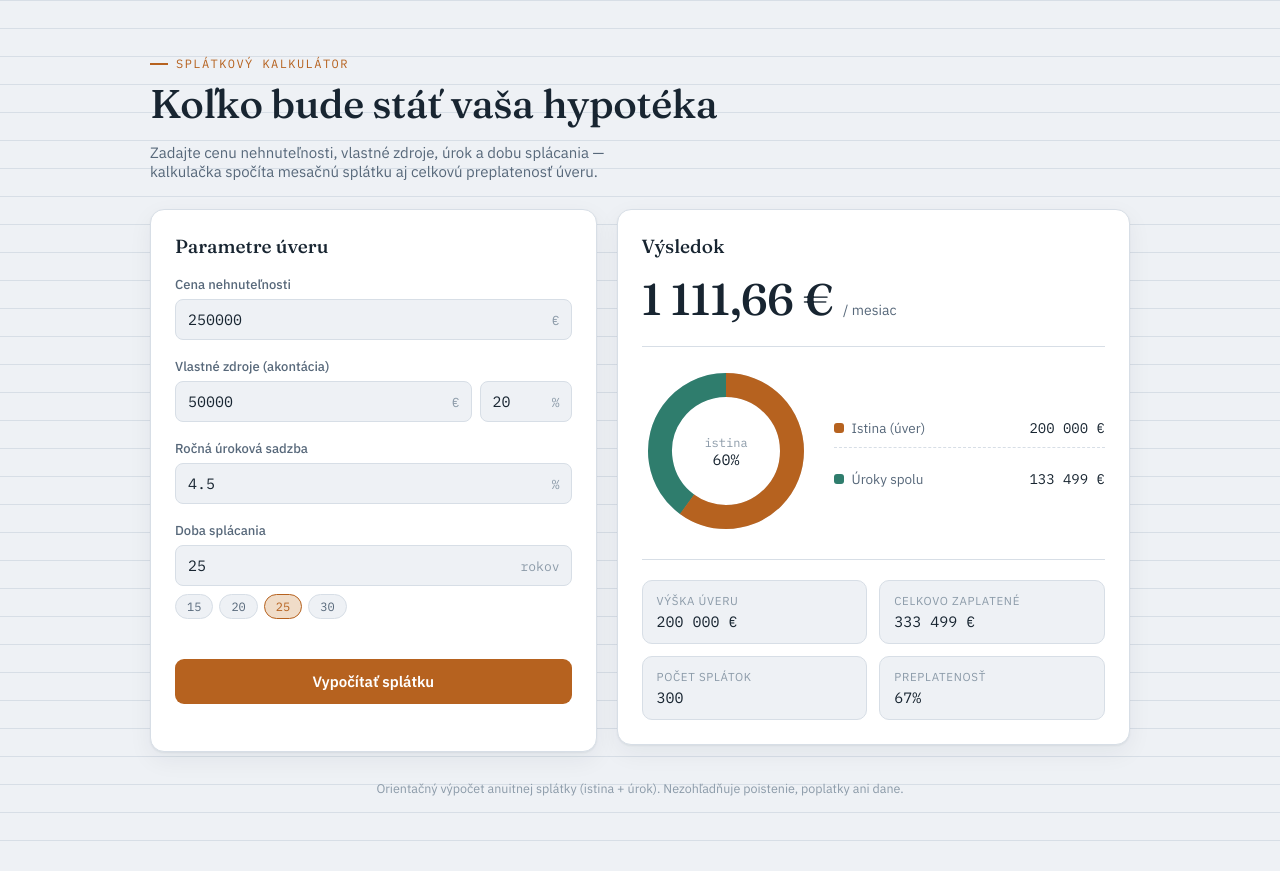
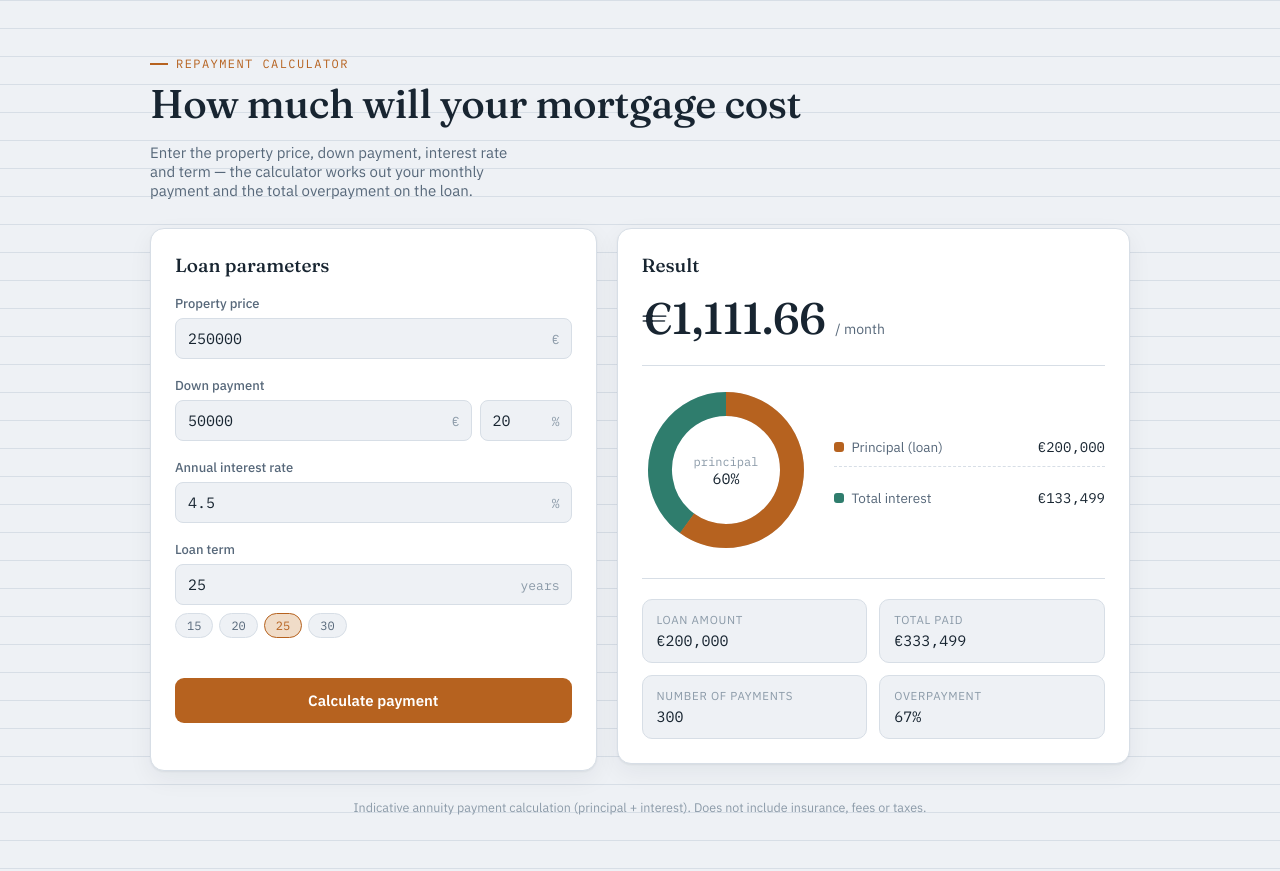
Before and after one commit to adibuj2804/mortgage-calculator-v2, a website built with Vite: page index.html in a window 1280 px wide. Built offline with nearby package versions, Linux system fonts and the light colour scheme.

Commit message:
feat: translate UI to English
Co-Authored-By: Claude Sonnet 5.5 <noreply@anthropic.com>

```diff
--- a/index.html
+++ b/index.html
@@ -1,8 +1,8 @@
 <!doctype html>
-<html lang="sk">
+<html lang="en">
   <head>
     <meta charset="utf-8" />
-    <title>Hypotekárna kalkulačka</title>
+    <title>Mortgage calculator</title>
     <meta name="viewport" content="width=device-width, initial-scale=1, viewport-fit=cover" />
     <link rel="preconnect" href="https://fonts.googleapis.com" />
     <link rel="preconnect" href="https://fonts.gstatic.com" crossorigin />
@@ -14,20 +14,20 @@
   <body>
     <div class="wrap">
       <header>
-        <div class="eyebrow">Splátkový kalkulátor</div>
-        <h1>Koľko bude stáť vaša hypotéka</h1>
+        <div class="eyebrow">Repayment calculator</div>
+        <h1>How much will your mortgage cost</h1>
         <p class="sub">
-          Zadajte cenu nehnuteľnosti, vlastné zdroje, úrok a dobu splácania — kalkulačka spočíta
-          mesačnú splátku aj celkovú preplatenosť úveru.
+          Enter the property price, down payment, interest rate and term — the calculator works out
+          your monthly payment and the total overpayment on the loan.
         </p>
       </header>
 
       <div class="grid">
         <form class="card" id="form" novalidate>
-          <h2>Parametre úveru</h2>
+          <h2>Loan parameters</h2>
 
           <div class="field">
-            <label for="price">Cena nehnuteľnosti</label>
+            <label for="price">Property price</label>
             <div class="input-shell">
               <input
                 type="number"
@@ -42,7 +42,7 @@
           </div>
 
           <div class="field">
-            <label for="dpPct">Vlastné zdroje (akontácia)</label>
+            <label for="dpPct">Down payment</label>
             <div class="dp-pair">
               <div class="input-shell">
                 <input
@@ -71,7 +71,7 @@
           </div>
 
           <div class="field">
-            <label for="rate">Ročná úroková sadzba</label>
+            <label for="rate">Annual interest rate</label>
             <div class="input-shell">
               <input
                 type="number"
@@ -87,7 +87,7 @@
           </div>
 
           <div class="field">
-            <label for="years">Doba splácania</label>
+            <label for="years">Loan term</label>
             <div class="input-shell">
               <input
                 type="number"
@@ -98,7 +98,7 @@
                 step="1"
                 value="25"
               />
-              <span class="unit">rokov</span>
+              <span class="unit">years</span>
             </div>
             <div class="term-presets" id="presets">
               <button type="button" data-years="15">15</button>
@@ -108,19 +108,19 @@
             </div>
           </div>
 
-          <button type="submit" class="calc-btn">Vypočítať splátku</button>
+          <button type="submit" class="calc-btn">Calculate payment</button>
           <div class="err" id="err" role="alert"></div>
         </form>
 
         <section class="card" aria-live="polite">
           <div class="results-head">
-            <h2>Výsledok</h2>
-            <span class="sample-tag" id="sampleTag">ukážka</span>
+            <h2>Result</h2>
+            <span class="sample-tag" id="sampleTag">sample</span>
           </div>
 
           <div class="headline">
             <span class="value" id="monthlyPayment">—</span>
-            <span class="per-month">/ mesiac</span>
+            <span class="per-month">/ month</span>
           </div>
 
           <div class="chart-row">
@@ -132,7 +132,7 @@
                 role="img"
                 aria-labelledby="donutTitle"
               >
-                <title id="donutTitle">Podiel istiny a úrokov na celkovej splátke</title>
+                <title id="donutTitle">Share of principal and interest in total repayment</title>
                 <circle
                   cx="84"
                   cy="84"
@@ -171,7 +171,7 @@
                   font-size="12"
                   fill="var(--ink-faint)"
                 >
-                  istina
+                  principal
                 </text>
                 <text
                   x="84"
@@ -190,13 +190,14 @@
             <div class="legend">
               <div class="legend-row">
                 <span class="legend-label"
-                  ><span class="swatch" style="background: var(--accent)"></span>Istina (úver)</span
+                  ><span class="swatch" style="background: var(--accent)"></span>Principal
+                  (loan)</span
                 >
                 <span class="legend-value" id="legendPrincipal">—</span>
               </div>
               <div class="legend-row">
                 <span class="legend-label"
-                  ><span class="swatch" style="background: var(--teal)"></span>Úroky spolu</span
+                  ><span class="swatch" style="background: var(--teal)"></span>Total interest</span
                 >
                 <span class="legend-value" id="legendInterest">—</span>
               </div>
@@ -205,19 +206,19 @@
 
           <div class="stat-strip">
             <div class="stat">
-              <div class="k">Výška úveru</div>
+              <div class="k">Loan amount</div>
               <div class="v" id="statLoan">—</div>
             </div>
             <div class="stat">
-              <div class="k">Celkovo zaplatené</div>
+              <div class="k">Total paid</div>
               <div class="v" id="statTotal">—</div>
             </div>
             <div class="stat">
-              <div class="k">Počet splátok</div>
+              <div class="k">Number of payments</div>
               <div class="v" id="statCount">—</div>
             </div>
             <div class="stat">
-              <div class="k">Preplatenosť</div>
+              <div class="k">Overpayment</div>
               <div class="v" id="statOverpay">—</div>
             </div>
           </div>
@@ -225,8 +226,8 @@
       </div>
 
       <footer>
-        Orientačný výpočet anuitnej splátky (istina + úrok). Nezohľadňuje poistenie, poplatky ani
-        dane.
+        Indicative annuity payment calculation (principal + interest). Does not include insurance,
+        fees or taxes.
       </footer>
     </div>
     <script type="module" src="/src/main.ts"></script>
--- a/src/format.ts
+++ b/src/format.ts
@@ -1,4 +1,4 @@
-const LOCALE = 'sk-SK';
+const LOCALE = 'en-IE';
 
 const eur = new Intl.NumberFormat(LOCALE, {
   style: 'currency',
--- a/src/ui/results.ts
+++ b/src/ui/results.ts
@@ -4,8 +4,8 @@ import { byId } from './dom';
 import { renderDonut } from './donut';
 
 const ERROR_MESSAGES: Record<LoanValidationError, string> = {
-  'invalid-price-or-term': 'Zadajte platnú cenu nehnuteľnosti a dobu splácania.',
-  'down-payment-exceeds-price': 'Vlastné zdroje nemôžu prevyšovať cenu nehnuteľnosti.',
+  'invalid-price-or-term': 'Enter a valid property price and loan term.',
+  'down-payment-exceeds-price': 'Down payment cannot exceed the property price.',
 };
 
 export function showError(error: LoanValidationError | null): void {
```
